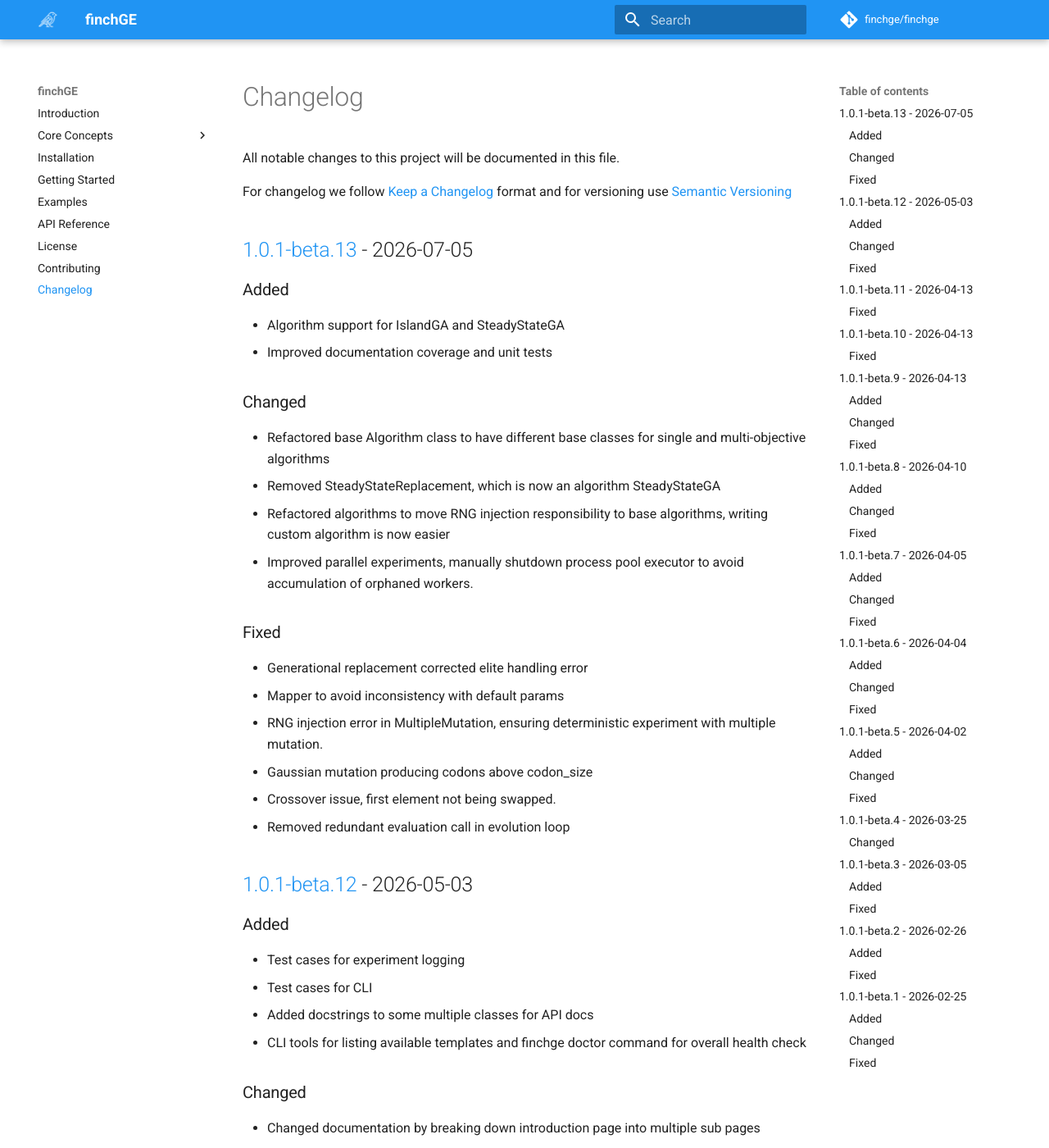
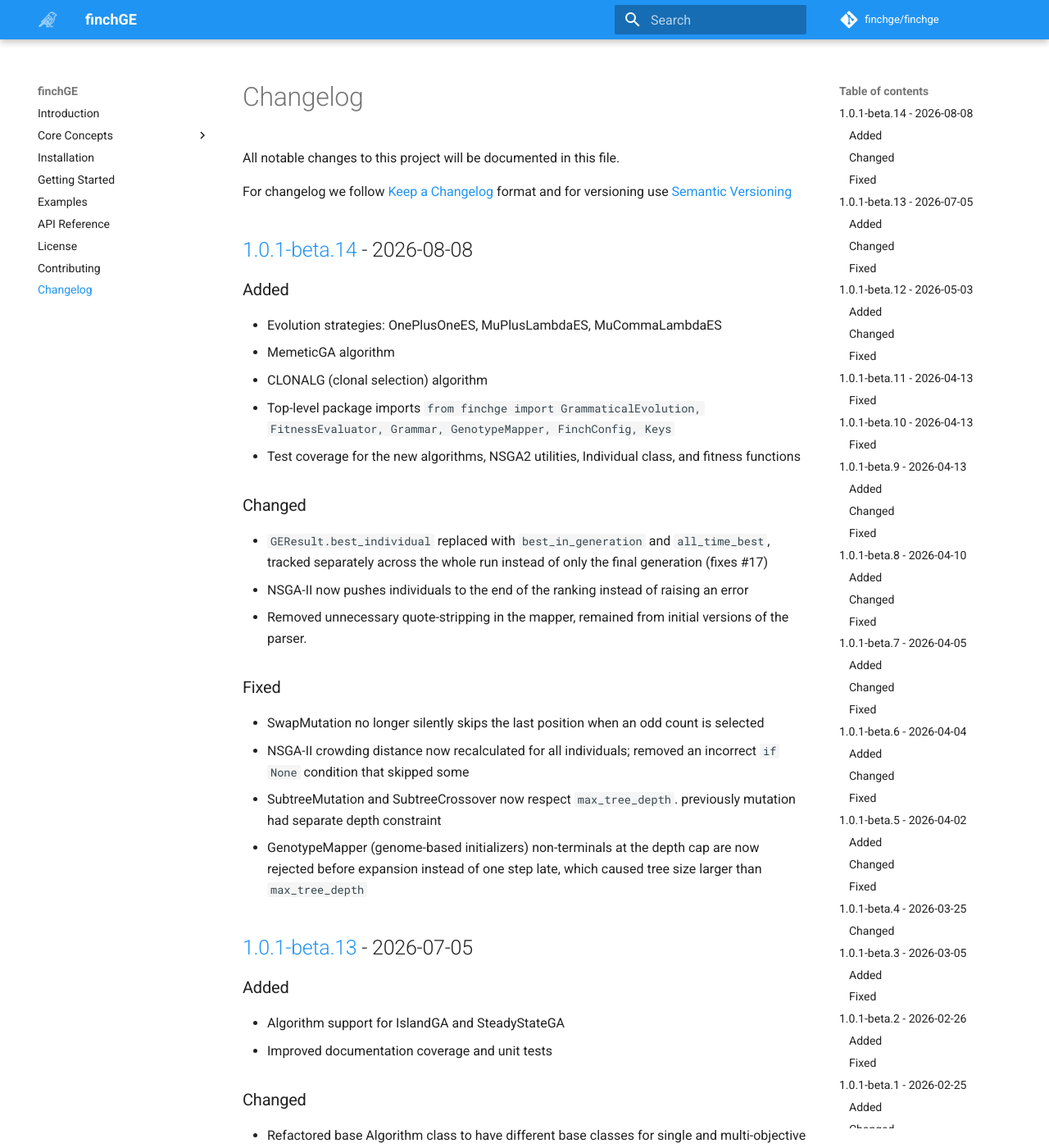
Before and after one commit to darshanz/finchge, an MkDocs documentation site: the page built from docs/changelog.md, in a window 1280 px wide and 1400 px high. Shown: the whole window at 82% size. Built offline with MkDocs 1.6.1 and Material for MkDocs 9.7.7, drawn with Linux system fonts in a browser that asks for light colours; comment, search, counter and statistics services are not loaded.

Commit message:
chore: updated version name and changelog for 1.0.1-beta.14 release

```diff
--- a/docs/changelog.md
+++ b/docs/changelog.md
@@ -3,6 +3,28 @@
 All notable changes to this project will be documented in this file.
 
 For changelog we follow  [Keep a Changelog](https://keepachangelog.com/en/1.1.0/) format and for versioning use  [Semantic Versioning](https://semver.org/)
+
+## [1.0.1-beta.14](https://github.com/finchGE/finchge/releases/tag/v1.0.1-beta.14) - 2026-08-08
+
+### Added
+- Evolution strategies: OnePlusOneES, MuPlusLambdaES, MuCommaLambdaES
+- MemeticGA algorithm
+- CLONALG (clonal selection) algorithm
+- Top-level package imports `from finchge import GrammaticalEvolution, FitnessEvaluator, Grammar, GenotypeMapper, FinchConfig, Keys`
+- Test coverage for the new algorithms, NSGA2 utilities, Individual class, and fitness functions
+
+### Changed
+- `GEResult.best_individual` replaced with `best_in_generation` and `all_time_best`, tracked separately across the whole run instead of only the final generation (fixes #17)
+- NSGA-II now pushes individuals to the end of the ranking instead of raising an error
+- Removed unnecessary quote-stripping in the mapper, remained from initial versions of the parser.
+
+### Fixed
+- SwapMutation no longer silently skips the last position when an odd count is selected
+- NSGA-II crowding distance now recalculated for all individuals; removed an incorrect `if None` condition that skipped some
+- SubtreeMutation and SubtreeCrossover now respect `max_tree_depth`. previously mutation had separate depth constraint
+- GenotypeMapper (genome-based initializers) non-terminals at the depth cap are now rejected before expansion instead of one step late, which caused tree size larger than `max_tree_depth`
+
+
 
 ## [1.0.1-beta.13](https://github.com/finchGE/finchge/releases/tag/v1.0.1-beta.13) - 2026-07-05
 
--- a/finchge/__init__.py
+++ b/finchge/__init__.py
@@ -1,4 +1,4 @@
-__version__ = "1.0.1-beta.13"
+__version__ = "1.0.1-beta.14"
 
 from typing import TYPE_CHECKING, Any
 
--- a/pyproject.toml
+++ b/pyproject.toml
@@ -6,7 +6,7 @@ build-backend = "setuptools.build_meta"
 
 [project]
 name = "finchge"
-version = "1.0.1-beta.13"
+version = "1.0.1-beta.14"
 description = "FinchGE is a grammatical evolution library."
 authors = [
     {name = "Sudarshan Pant", email = "sudarshan.pant@gmail.com"},
```
Also changed, not shown: CHANGELOG.md (+19 -0 lines), docs/installation.md (+2 -2 lines).
